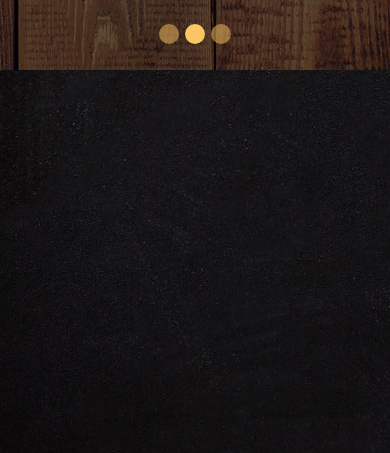
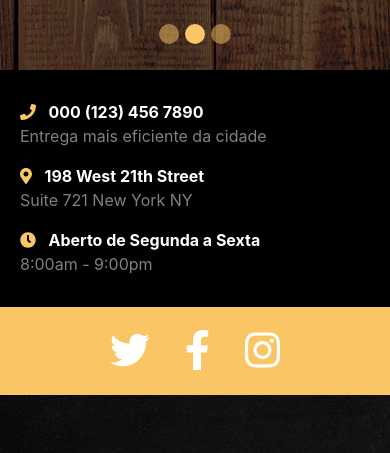
Before and after one commit to ArturdaSilvaRezende/Pizza-Delicious-project-started, a website built with webpack: page src/index.html in a window 390 px wide. Shown: the part 647-1100 px from the top of the page. Built offline with nearby package versions, Linux system fonts and the light colour scheme; a web font is replaced by a local one.

Commit message:
Finished main-contact is responsive

```diff
--- a/src/assets/scss/_global-style.scss
+++ b/src/assets/scss/_global-style.scss
@@ -1,6 +1,11 @@
 @import url('https://fonts.googleapis.com/css2?family=Style+Script&display=swap');
 
 $orange-default: #fac564;
+
+//text orange global
+.color-orange {
+    color: $orange-default;
+}
 
 //active class navigation
 .link-active {
@@ -43,3 +48,11 @@ $orange-default: #fac564;
     -o-border-radius: $property;
     border-radius: $property;
 }
+
+//background global
+.bg-black {
+    background-color: #000;
+}
+.bg-orange {
+    background-color: $orange-default;
+}
--- /dev/null
+++ b/src/assets/scss/_main-contact.scss
@@ -0,0 +1,63 @@
+@import "global-style";
+
+.main {
+    #main-contact {
+
+        .main-contact-container {
+
+            display: flex;
+
+            .main-contact-content {
+                display: flex;
+                align-items: center;
+                justify-content: space-evenly;
+                flex-basis: 70%;
+                padding: 30px 0 15px 0;
+            }
+
+            .main-contact-content-social {
+                display: flex;
+                align-items: center;
+                flex-basis: 30%;
+            }
+        }
+
+    }
+
+    @media screen and (max-width: 767px){
+        #main-contact {
+            .main-contact-container {
+                flex-direction: column;
+
+                .main-contact-content {
+                    align-items: start;
+                    flex-direction: column;
+                    flex-basis: 100%;
+                    padding-left: 20px;
+                }
+
+                .main-contact-content-social {
+                    padding: 20px;
+                }
+            }
+        }
+    }
+
+    @media screen and (min-width: 768px) and (max-width: 1024px) {
+        #main-contact {
+            .main-contact-container {
+
+                .main-contact-content {
+                    align-items: center;
+                    flex-direction: column;
+                    flex-basis: 60%;
+                    text-align: center;
+                }
+
+                .main-contact-content-social {
+                    flex-basis: 40%;
+                }
+            }
+        }
+    }
+}
--- a/src/assets/scss/main.scss
+++ b/src/assets/scss/main.scss
@@ -4,3 +4,4 @@
 @import "wrapper";
 @import "header";
 @import "carousel";
+@import "main-contact";
--- a/src/index.html
+++ b/src/index.html
@@ -47,6 +47,7 @@
             </div>
 
         </header><!-- header -->
+
         <main class="main">
 
             <section id="myCarousel" class="carousel slide" data-ride="carousel">
@@ -130,11 +131,54 @@
                     <span class="carousel-control-next-icon">.</span>
                 </a>
 
-            </section>
+            </section><!-- carousel -->
+
+            <section id="main-contact">
+                <div class="main-contact-container">
+
+                    <div class="bg-black main-contact-content">
+
+                        <div>
+                            <span><i class="fas fa-phone color-orange"></i></span>
+                            <span class="text-white font-weight-bold pl-2">000 (123) 456 7890</span>
+                            <p class="text-white-50">Entrega mais eficiente da cidade</p>
+                        </div><!-- contact information -->
+
+                        <div>
+                            <span><i class="fas fa-map-marker-alt color-orange"></i></span>
+                            <span class="text-white font-weight-bold pl-2">198 West 21th Street</span>
+                            <p class="text-white-50">Suite 721 New York NY</p>
+                        </div><!-- address -->
+
+                        <div>
+                            <span><i class="fas fa-clock color-orange"></i></span>
+                            <span class="text-white font-weight-bold pl-2">Aberto de Segunda a Sexta</span>
+                            <p class="text-white-50">8:00am - 9:00pm</p>
+                        </div><!-- opening hours -->
+
+                    </div>
+
+                    <div class="bg-orange main-contact-content-social">
+                        <div class="text-center w-100">
+                            <a href="#" class="text-white h1" aria-label="Twitter">
+                                <i class="fab fa-twitter"></i>
+                            </a>
+                            <a href="#" class="text-white ml-4 mr-4 h1" aria-label="Facebook">
+                                <i class="fab fa-facebook-f"></i>
+                            </a>
+                            <a href="#" class="text-white h1" aria-label="Instagram">
+                                <i class="fab fa-instagram"></i>
+                            </a>
+                        </div>
+                    </div>
+
+                </div>
+            </section><!-- contact container -->
+
         </main>
     </div>
 
-    <br><br><br><br><br><br><br><br><br><br><br><br><br><br><br><br><br><br><br><br><br><br><br><br><br><br><br><br><br><br><br><br><br><br><br><br><br><br><br><br><br><br><br><br><br><br><br><br><br><br>
+    <br><br><br><br><br><br><br><br><br><br><br><br><br><br><br><br><br><br><br><br><br><br><br><br><br><br><br><br><br><br><br><br><br><br><br><br><br><br><br><br><br><br><br><br><br><br><br><br><br><br><br><br><br><br><br><br><br><br><br><br><br><br>
 </body>
 
 </html>
```
